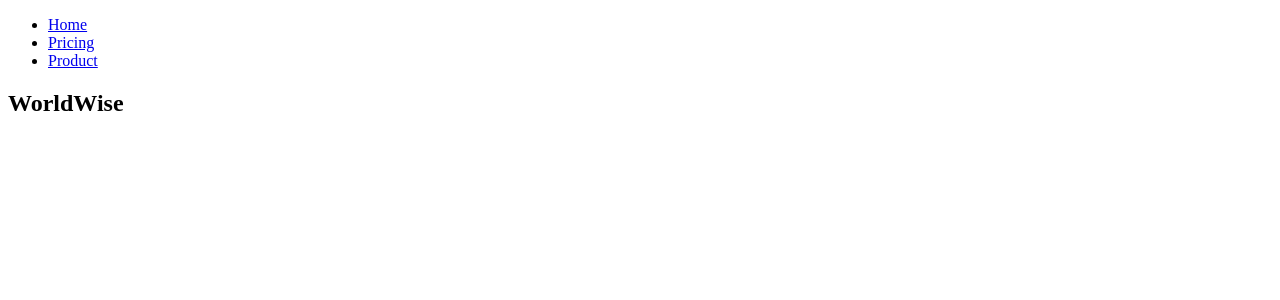
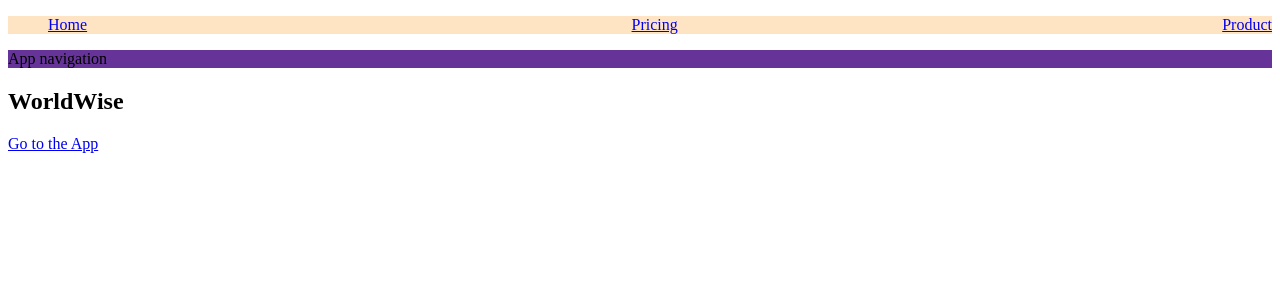
Before and after one commit to AzamatOrtiqovdev/worldwise, a React (Vite) app: page / in a window 1280 px wide. Shown: the top 300 px of the page. Built offline with nearby package versions, Linux system fonts and the light colour scheme.

Commit message:
adding module css

```diff
--- a/src/App.jsx
+++ b/src/App.jsx
@@ -3,6 +3,7 @@ import HomePage from "./pages/HomePage";
 import Product from "./pages/Product";
 import Pricing from "./pages/Pricing";
 import PageNotFound from "./pages/PageNotFound";
+import AppLayout from "./pages/AppLayout";
 
 function App() {
   return (
@@ -12,6 +13,7 @@ function App() {
           <Route path="/" element={<HomePage />}/>
           <Route path="product" element={<Product />}/>
           <Route path="pricing" element={<Pricing />}/>
+          <Route path="app" element={<AppLayout />}/>
           <Route path="*" element={<PageNotFound />}/>
         </Routes>
       </BrowserRouter>
--- /dev/null
+++ b/src/components/AppNav.jsx
@@ -0,0 +1,11 @@
+import {nav} from "./AppNav.module.css"
+
+function AppNav() {
+      return (
+            <nav className={nav}>
+                  App navigation
+            </nav>
+      )
+}
+
+export default AppNav
--- /dev/null
+++ b/src/components/AppNav.module.css
@@ -0,0 +1,3 @@
+.nav {
+      background-color: rebeccapurple;
+}
--- a/src/components/PageNav.jsx
+++ b/src/components/PageNav.jsx
@@ -1,8 +1,9 @@
 import { NavLink } from "react-router-dom";
+import styles from "./PageNav.module.css";
 
 function PageNav() {
   return (
-    <nav>
+    <nav className={styles.nav}>
       <ul>
         <li>
           <NavLink to="/">Home</NavLink>
--- /dev/null
+++ b/src/components/PageNav.module.css
@@ -0,0 +1,10 @@
+.nav {
+      background-color: bisque;
+}
+
+.nav ul {
+      display: flex;
+      align-items: center;
+      justify-content: space-between;
+      list-style: none;
+}
--- /dev/null
+++ b/src/pages/AppLayout.jsx
@@ -0,0 +1,13 @@
+import AppNav from "../components/AppNav"
+
+function AppLayout() {
+      return (
+            <div>
+                 <AppNav />
+                 <p>App</p>
+            </div>
+
+      )
+}
+
+export default AppLayout
--- a/src/pages/HomePage.jsx
+++ b/src/pages/HomePage.jsx
@@ -1,10 +1,15 @@
+import { Link } from "react-router-dom"
 import PageNav from "../components/PageNav"
+import AppNav from "../components/AppNav"
 
 function HomePage() {
       return (
             <div>
                   <PageNav />
+                  <AppNav />
                   <h2>WorldWise</h2>
+
+                  <Link to="/app">Go to the App</Link>
             </div>
       )
 }
```
